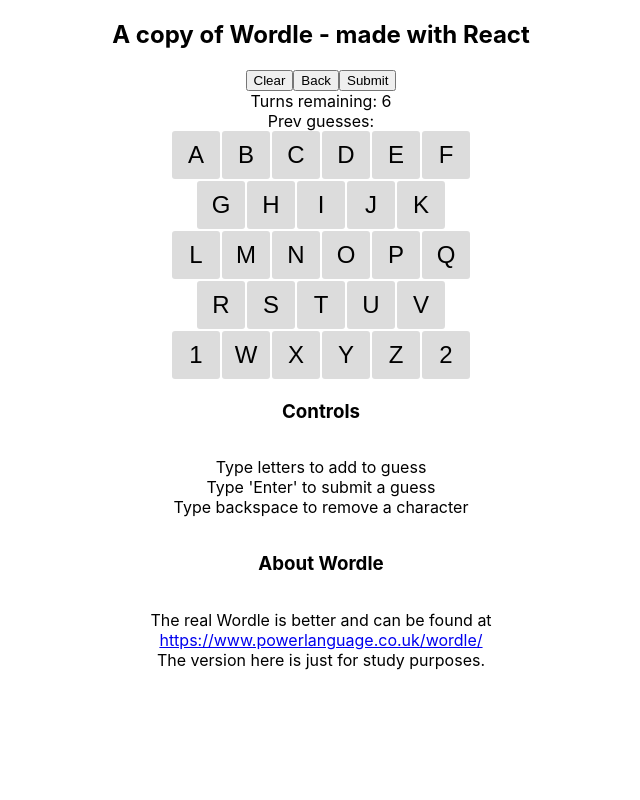
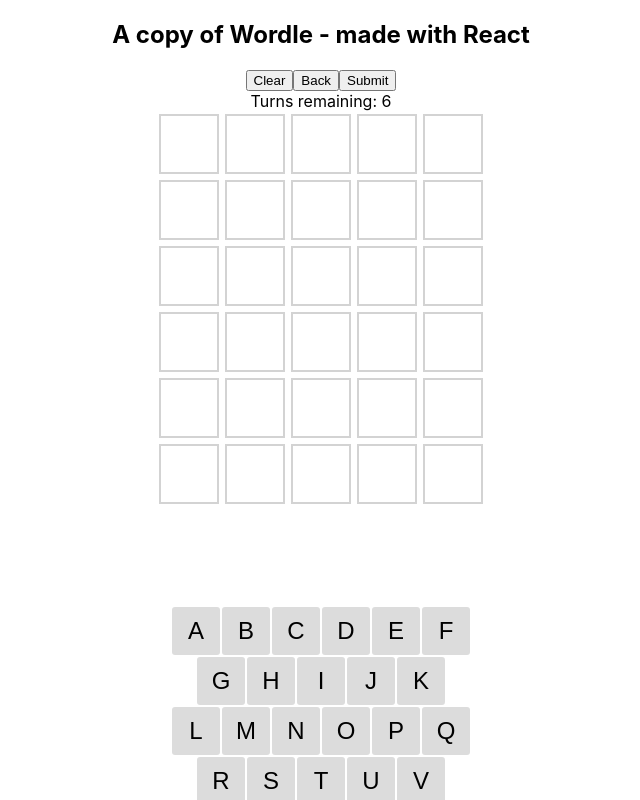
Before and after one commit to nbogie/word-mind-game-react, a React (Create React App) app: page / in a window 1280 px wide. Shown: the top 800 px of the page, without its empty margins (319-959 px from the left). Built offline with nearby package versions, Linux system fonts and the light colour scheme.

Commit message:
Layout placeholders for unused rows

```diff
--- a/src/components/GuessView.tsx
+++ b/src/components/GuessView.tsx
@@ -1,4 +1,4 @@
-import { ScoredLetterView } from "./ScoredLetter";
+import { PlaceholderLetterView, ScoredLetterView } from "./ScoredLetter";
 import { Guess } from "../types";
 import { scoreGuess } from "../scoring";
 
@@ -18,3 +18,16 @@
         </div>
     );
 }
+
+export function PlaceholderGuessView() {
+    const cells = new Array(5).fill('x');
+
+    return (
+        <div className='guessRow placeholderRow'>
+            {cells.map((junk, ix) => (
+                <PlaceholderLetterView
+                    key={ix} />)
+            )}
+        </div>
+    );
+}
--- a/src/components/ScoredLetter.tsx
+++ b/src/components/ScoredLetter.tsx
@@ -7,6 +7,10 @@
     return <div className={'scoredLetter ' + classForScore(props.scoredLetter.score)}>
         {props.scoredLetter.letter}</div>;
 }
+export function PlaceholderLetterView() {
+    return <div className='placeholderLetter'>
+    </ div>;
+}
 function classForScore(score: ScoreCategory): string {
     return score;
 }
--- a/src/components/WordMindGame.tsx
+++ b/src/components/WordMindGame.tsx
@@ -1,5 +1,5 @@
 import React, { useCallback, useEffect, useState } from 'react';
-import { GuessView } from './GuessView';
+import { GuessView, PlaceholderGuessView } from './GuessView';
 import { Guess, LetterStates } from '../types';
 import { randomWord } from './wordList';
 import Keyboard from './Keyboard';
@@ -75,6 +75,7 @@
         return () => window.removeEventListener('keydown', listener);
     }, [handleLetterEntry]);
 
+    const placeholderGuesses: null[] = isGameOver ? [] : [null, null, null, null, null, null].slice(0, turnsRemaining);
     return (
 
         <div className='wordMindGame'>
@@ -95,22 +96,25 @@
                     Turns remaining: {turnsRemaining}
                 </>
             }
-            <br />
-            Prev guesses:
+
             <div className={'previousGuesses'}>
                 {previousGuesses.map((guess, ix) => <GuessView
                     guess={guess}
                     target={wordToGuess}
                     key={ix}
                 />)}
+                {placeholderGuesses.map((junk, ix) => <PlaceholderGuessView
+                    key={ix}
+                />)}
             </div>
             <Keyboard
                 letterStates={letterStates}
                 handleLetterEntry={handleLetterEntry} />
-            <h3>Controls</h3>
+            <h3>Keyboard Controls</h3>
             <p>Type letters to add to guess<br />
                 Type 'Enter' to submit a guess<br />
-                Type backspace to remove a character</p>
+                Type backspace to remove a character
+            </p>
 
             <h3>About Wordle</h3>
             <p>The real Wordle is better and can be found at<br />
--- a/src/index.css
+++ b/src/index.css
@@ -1,3 +1,7 @@
+* {
+  box-sizing: border-box;
+}
+
 body {
   margin: 0;
   font-family: -apple-system, BlinkMacSystemFont, "Segoe UI", "Roboto", "Oxygen",
@@ -17,6 +21,9 @@
   text-align: center;
 }
 
+.previousGuesses {
+  margin-bottom: 100px;
+}
 .guessRow {
   display: flex;
   flex-wrap: row;
@@ -31,28 +38,40 @@
 }
 
 .scoredLetter,
-.unscoredLetter {
+.unscoredLetter,
+.placeholderLetter {
   font-size: 3rem;
+  font-weight: bold;
   padding: 10px;
-  margin: 10px;
+  margin: 3px;
   width: 60px;
   height: 60px;
+  display: flex;
+  flex-direction: column;
+  justify-content: space-around;
+}
+
+.placeholderLetter {
+  border: 2px solid lightgray;
 }
 
 .unscoredLetter {
   border: 2px solid black;
 }
 
+.scoredLetter {
+  color: white;
+}
 .scoredLetter.placed {
   background: green;
 }
 
 .scoredLetter.partial {
-  background: yellow;
+  background: rgba(204, 180, 47, 0.938);
 }
 
 .scoredLetter.notInWord {
-  background: gainsboro;
+  background: darkslategray;
 }
 
 .keyboard {
```
